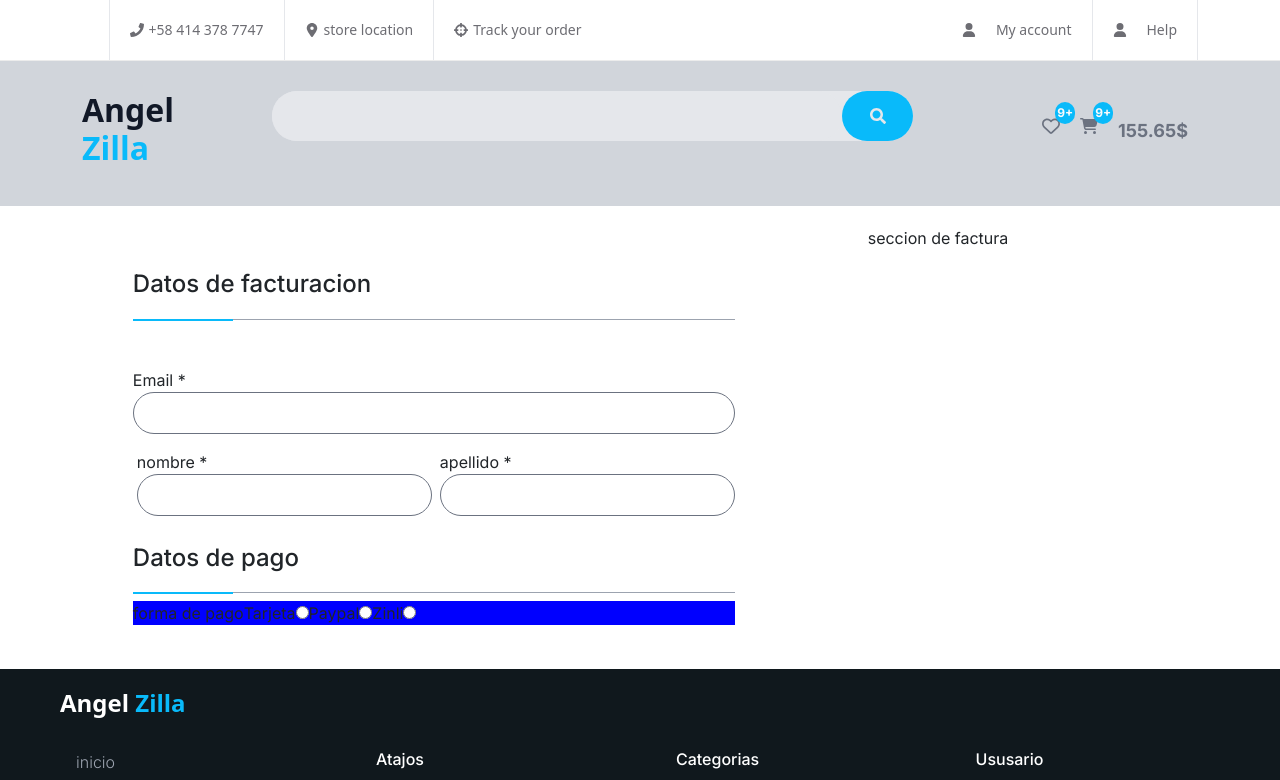
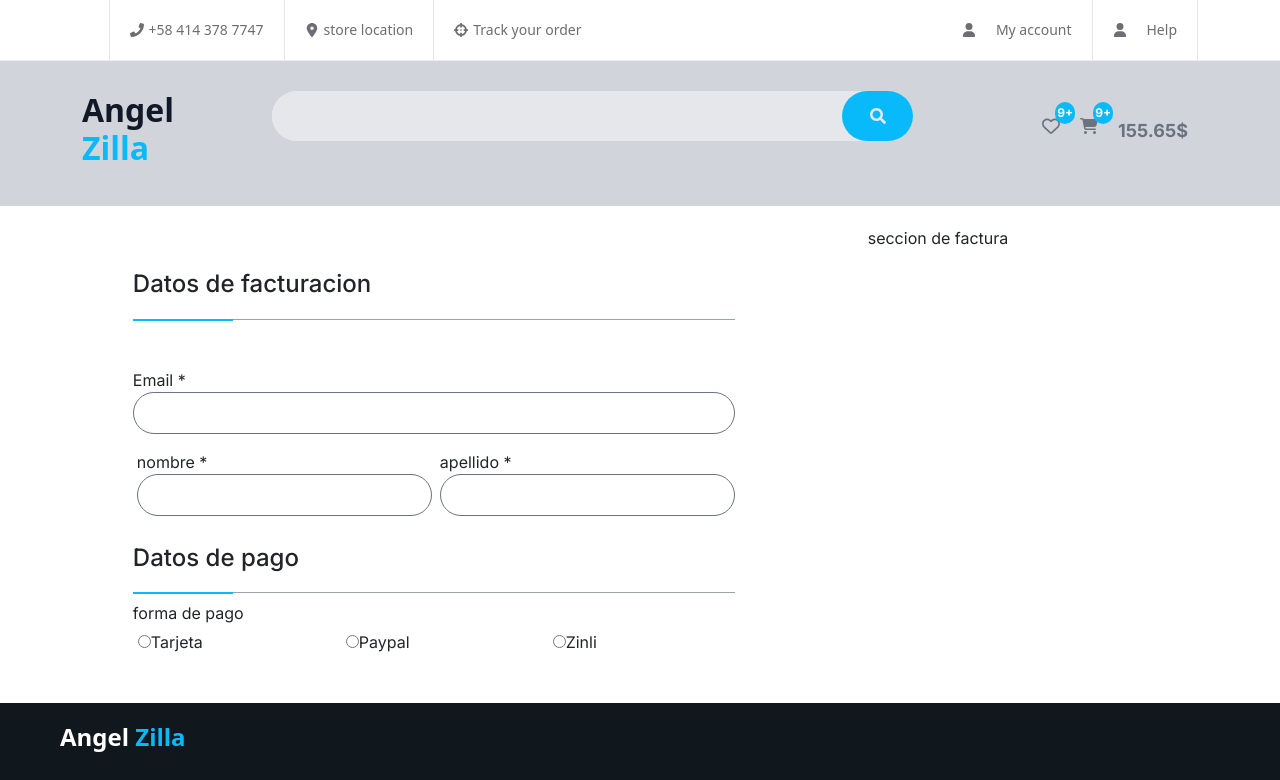
Before and after one commit to angeleesc/az-market-zilla-template, a Next.js app: page /checkout/1 in a window 1280 px wide. Shown: the top 780 px of the page. Built offline with nearby package versions, Linux system fonts and the light colour scheme.

Commit message:
activacion de la opcion de span

```diff
--- a/components/forms/ChekoutPaymetOptions.jsx
+++ b/components/forms/ChekoutPaymetOptions.jsx
@@ -2,20 +2,24 @@ import React from 'react'
 
 export default function ChekoutPaymetOptions({ register, current, option }) {
     return (
-        <div className='flex flex-wrap az-chekout-payment-option'>
+        <div className=' az-chekout-payment-option'>
             forma de pago
-            <label className=''>
-                <span>Tarjeta</span>
-                <input value={"card"}  type="radio" {...register} />
-            </label>
-            <label>
-                <span>Paypal</span>
-                <input value={"paypal"} type="radio" {...register} />
-            </label>
-            <label>
-                <span>Zinli</span>
-                <input value={"paypal"} type="radio" {...register} />
-            </label>
+            <div className='flex flex-wrap w-full'>
+                <label className='az-chekout-payment-radio'>
+                    <input value={"card"} type="radio" {...register} />
+                    <span>Tarjeta</span>
+                </label>
+                <label className='az-chekout-payment-radio'>
+                    <input value={"paypal"} type="radio" {...register} />
+                    <span>Paypal</span>
+                </label>
+                <label className='az-chekout-payment-radio'>
+                    <input value={"paypal"} type="radio" {...register} />
+                    <span>Zinli</span>
+                </label>
+
+            </div>
+
         </div>
     )
 }
--- a/components/forms/form-zone.scss
+++ b/components/forms/form-zone.scss
@@ -40,5 +40,18 @@
 
 }
 .az-chekout-payment-option{
-    background-color: blue;
+    .az-chekout-payment-radio{
+       flex-grow: 1;
+        min-width: 125px;
+        margin: 5px;
+
+        input[type="radio"]{
+            background-color: orange;
+            // display: none;
+        }
+
+        input[type="radio"]:checked + span{
+            background-color: blue;
+        }
+    }
 }
```
